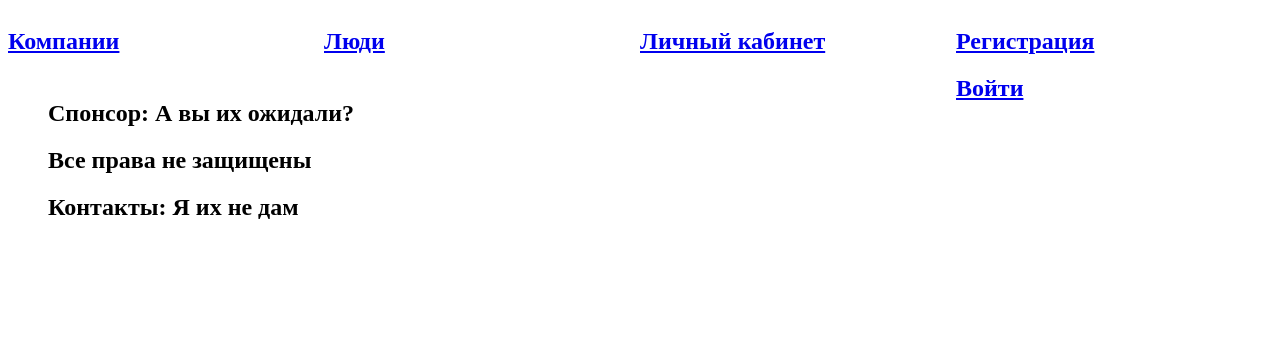
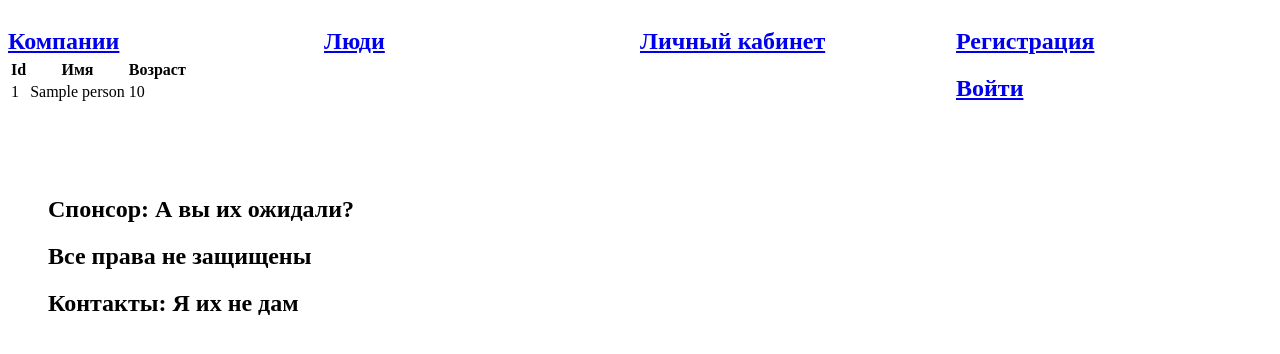
Before and after one commit to Georeii/website, a Django app: template promo_kompany/upr_company/main/templates/main/People.html in a window 1280 px wide. Shown: the top 354 px of the page. Run offline with Django 4.2, Linux system fonts and the light colour scheme; the template is opened without the code that fills it: most values are stand-ins (such as "Sample title", 1, 10 or a date in 2020); parts of the project's set-up code (start-up, migrations or seed data) failed here and were passed over.

Commit message:
просмотр людей

```diff
--- a/promo_kompany/upr_company/main/templates/main/People.html
+++ b/promo_kompany/upr_company/main/templates/main/People.html
@@ -2,3 +2,17 @@
 {% block title %}
 	<title>Люди</title>
 {% endblock %}
+{% block content %}
+	{% if person.count != 0 %}
+		{% for people in person %}
+			<table>
+				<thead><th>Id</th><th>Имя</th><th>Возраст</th><th></th></thead>
+				<tr>
+					<td>{{ person.id }}</td>
+					<td>{{ person.name }}</td>
+					<td>{{ person.age }}</td>
+				</tr>
+			</table>
+		{% endfor %}
+	{% endif %}
+{% endblock %}
```
